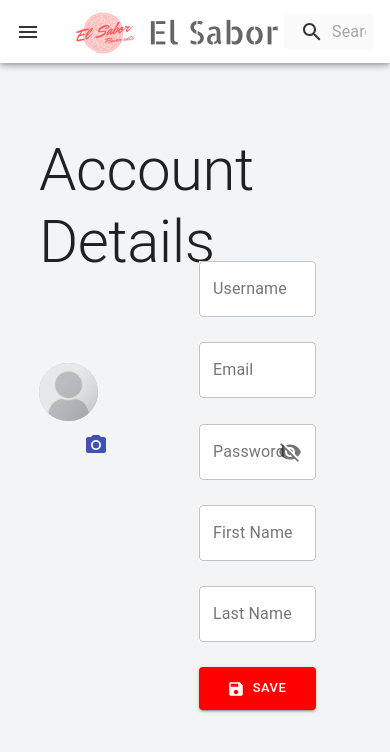
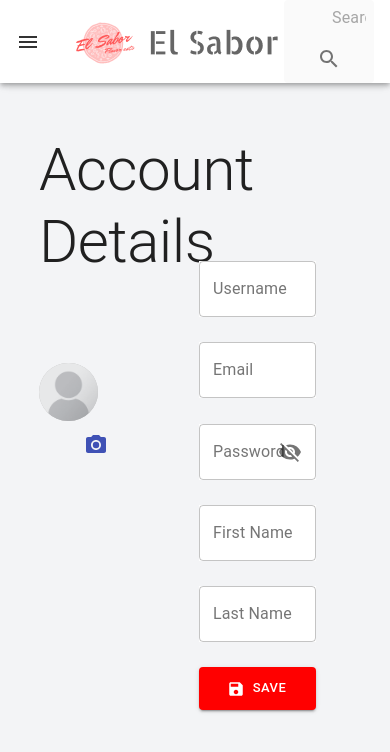
Before and after one commit to osagieomigie/elsabor, a React (Create React App) app in the folder frontend/: page /profile in a window 390 px wide. Shown: the top 752 px of the page. Built offline with nearby package versions, Linux system fonts and the light colour scheme.

Commit message:
Added functionality to the nav menu and search
search is very basic just displaying the value to the console and user must click on the search icon
Still not responsive in respect to the rest of the content in a page

```diff
--- a/frontend/src/components/searchHeader.js
+++ b/frontend/src/components/searchHeader.js
@@ -15,6 +15,7 @@ import ListItem from '@material-ui/core/ListItem';
 import ListItemText from '@material-ui/core/ListItemText';
 import InputBase from '@material-ui/core/InputBase';
 import SearchIcon from '@material-ui/icons/Search';
+import { Link } from "react-router-dom";
 
 // https://material-ui.com/components/drawers/ for more info, potentially when we use the drawer to navigate through pages
 // MIGHT NEED TO MAKE FUNCTIION TO MAKE PAGE CONTENT RESPONSIVE TO THE MENU DRAWER
@@ -105,10 +106,13 @@ const useStyles = makeStyles((theme) => ({
     ...theme.mixins.toolbar,
     justifyContent: 'flex-end',
   },
+  iconButton: {
+
+  },
   // POTENTIAL STYLING FOR CONTENT SHIFTING
 }));
 
-export default function PersistentDrawerLeft() {
+export default function PersistentDrawerLeft(props) {
   const classes = useStyles();
   const theme = useTheme();
   const [open, setOpen] = React.useState(false);
@@ -120,6 +124,13 @@ export default function PersistentDrawerLeft() {
   const handleDrawerClose = () => {
     setOpen(false);
   };
+
+  const [searchValue, setSearchValue] = React.useState()
+
+  // this is the function to search for deals
+  const handleSearch = (event) => {
+    console.log(searchValue);
+  }
 
   return (
     <div className={classes.root}>
@@ -143,17 +154,18 @@ export default function PersistentDrawerLeft() {
           </IconButton>
           <img src={require("./Assets/Elsabor_logo.png")} alt={"logo"} />
           <div className={classes.search}>
-            <div className={classes.searchIcon}>
-              <SearchIcon />
-            </div>
             <InputBase
-              placeholder="Search For Restaurants"
+              placeholder="Search For Deals"
               classes={{
                 root: classes.inputRoot,
                 input: classes.inputInput,
               }}
               inputProps={{ 'aria-label': 'search' }}
+              onChange={event=>{setSearchValue(event.target.value)}}
             />
+            <IconButton className={classes.iconButton} aria-label="search" onClick={handleSearch}>
+              <SearchIcon />
+            </IconButton>
           </div>
         </Toolbar>
       </AppBar>
@@ -173,8 +185,8 @@ export default function PersistentDrawerLeft() {
         </div>
         <Divider />
         <List>
-          {["Dashboard", "Profile", "Logout"].map((text, index) => (
-            <ListItem button key={text}>
+          {["dashboard", "profile", "logout"].map((text, index) => (
+            <ListItem button key={text} component={Link} to={"/" + text}>
               <ListItemText primary={text} />
             </ListItem>
           ))}
```
